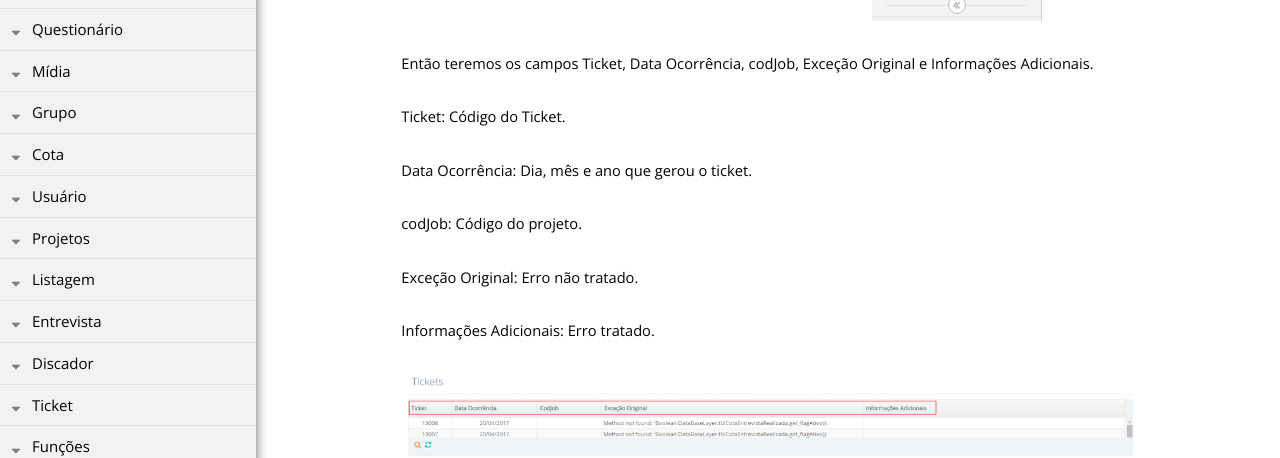
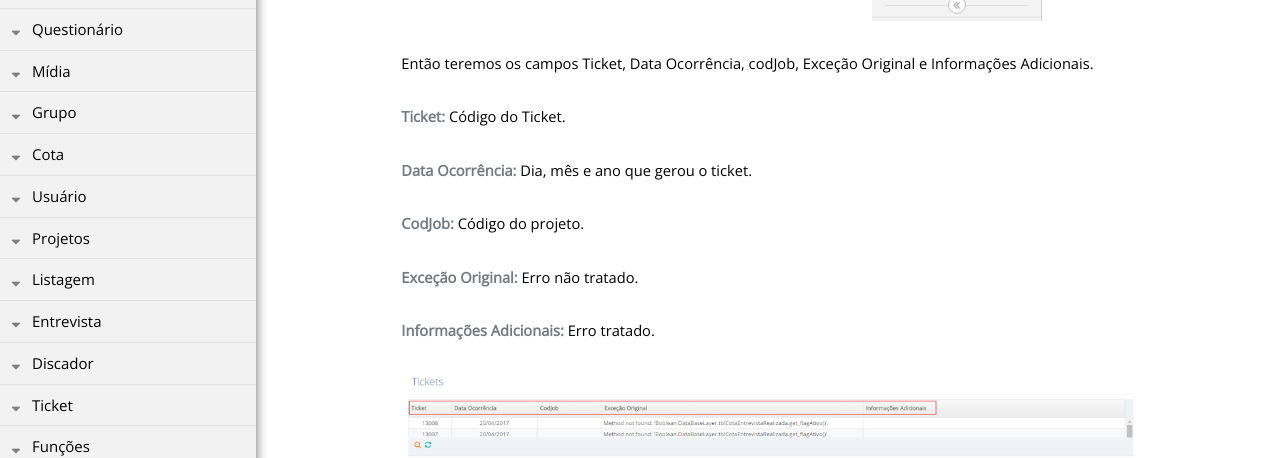
Before and after one commit to rogerio-figueiredo-hsr/hsrtechonline.github.io, a Jekyll site: the page built from _posts/2018-06-15-consulta-ticket.md, in a window 1280 px wide and 900 px high. Shown: the part 376-834 px from the top of the window. Built offline with Jekyll 4.4.1, drawn with Linux system fonts in a browser that asks for light colours; some of the changed lines change nothing that is shown.

Commit message:
Formatando o texto

```diff
--- a/_posts/2018-06-15-consulta-ticket.md
+++ b/_posts/2018-06-15-consulta-ticket.md
@@ -16,15 +16,15 @@ pasta: "Ticket"
 </div>
 Então teremos os campos Ticket, Data Ocorrência, codJob, Exceção Original e Informações Adicionais.
 
-Ticket: Código do Ticket.
+**Ticket:** Código do Ticket.
 
-Data Ocorrência: Dia, mês e ano que gerou o ticket.
+**Data Ocorrência:** Dia, mês e ano que gerou o ticket.
 
-codJob: Código do projeto.
+**CodJob:** Código do projeto.
 
-Exceção Original: Erro não tratado.
+**Exceção Original:** Erro não tratado.
 
-Informações Adicionais: Erro tratado.
+**Informações Adicionais:** Erro tratado.
 
 ![Imagem de apoio 2]({{ "/assets/img/consulta-ticket-02.png" | prepend: site.baseurl }})
 
```
